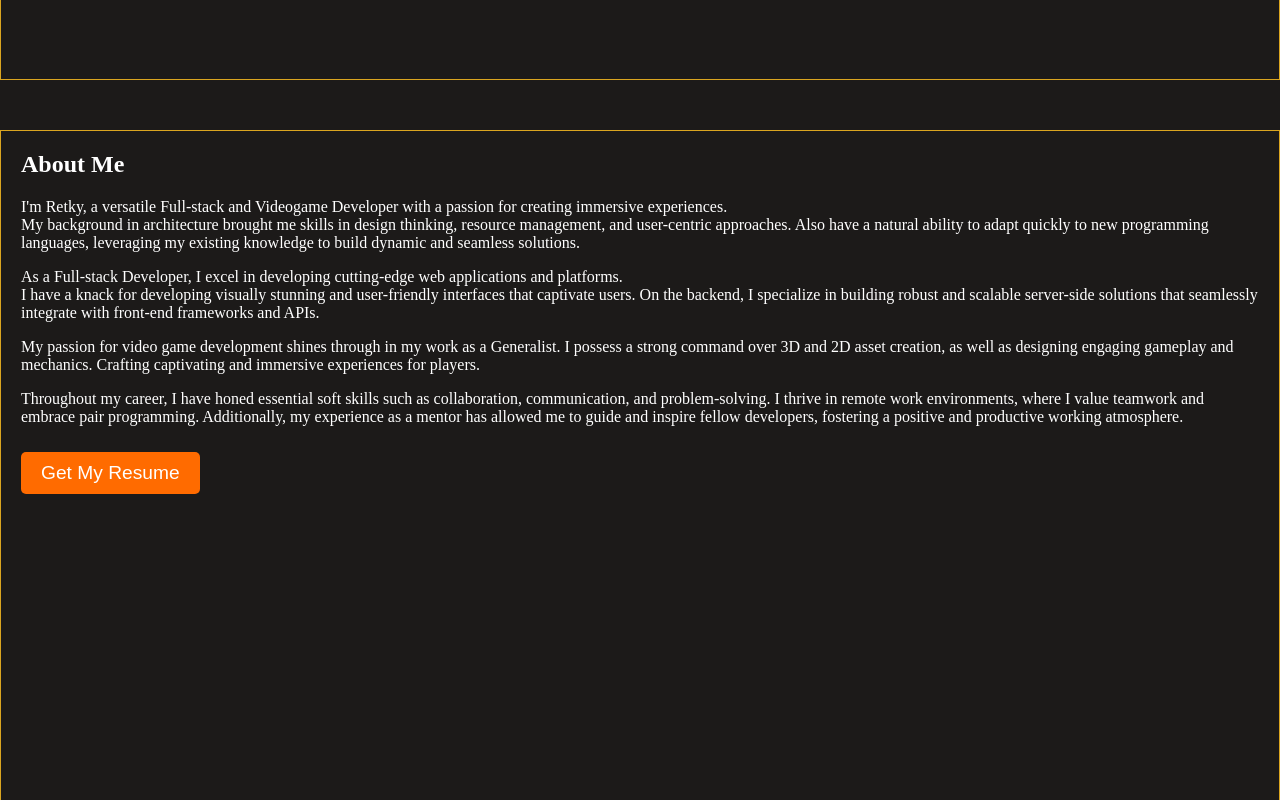
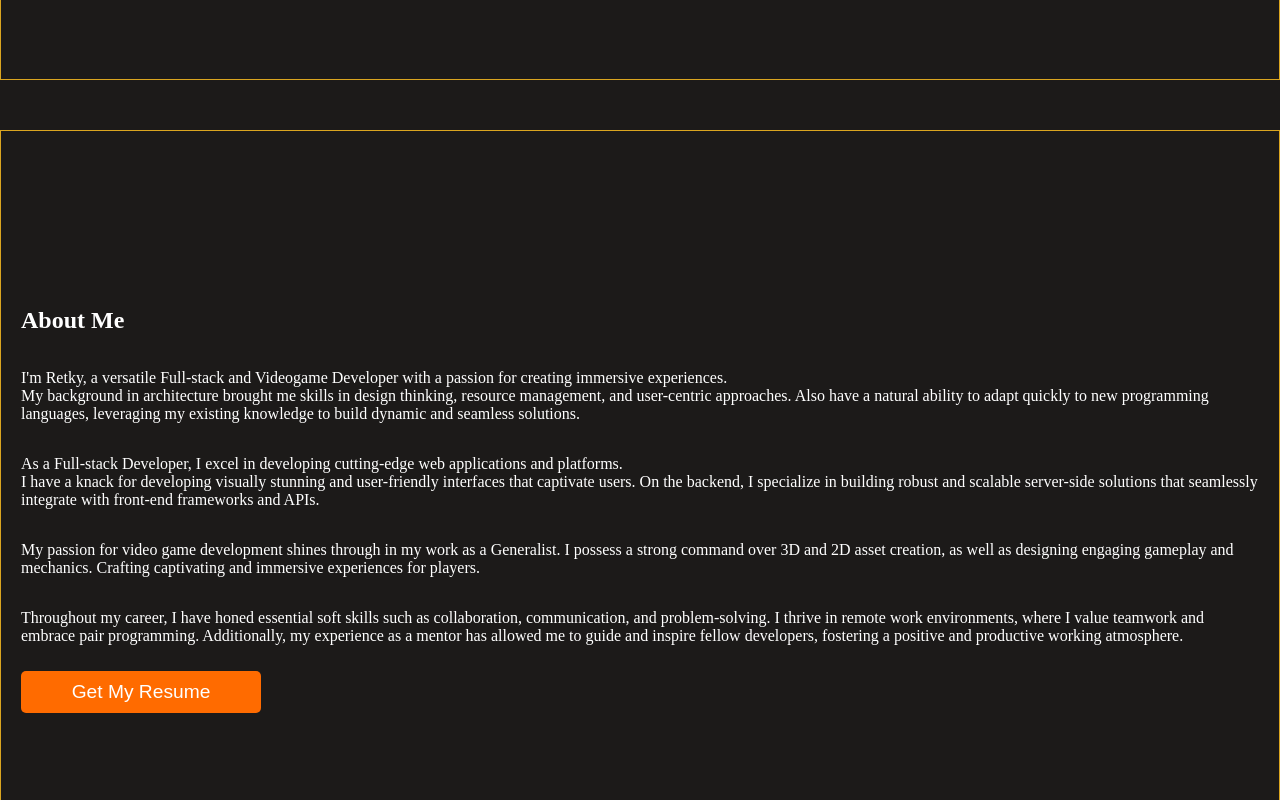
Before and after one commit to Retky/RetkyPortfolio, a React (Create React App) app: page /#/ in a window 1280 px wide. Shown: the part 720-1520 px from the top of the page. Built offline with nearby package versions, Linux system fonts and the light colour scheme.

Commit message:
Mod 'orange btn' fixed size

```diff
--- a/src/styles/HomePage.scss
+++ b/src/styles/HomePage.scss
@@ -45,6 +45,10 @@ h1 {
 
 .about-content {
   @include adaptative-width;
+
+  display: flex;
+  flex-direction: column;
+  justify-content: center;
 }
 
 .stack-content {
@@ -93,6 +97,7 @@ h1 {
   padding: 10px 20px;
   font-size: 1.2rem;
   margin: 10px 0;
+  width: 240px;
   cursor: pointer;
   transition: all 0.3s ease-in-out;
 
```
